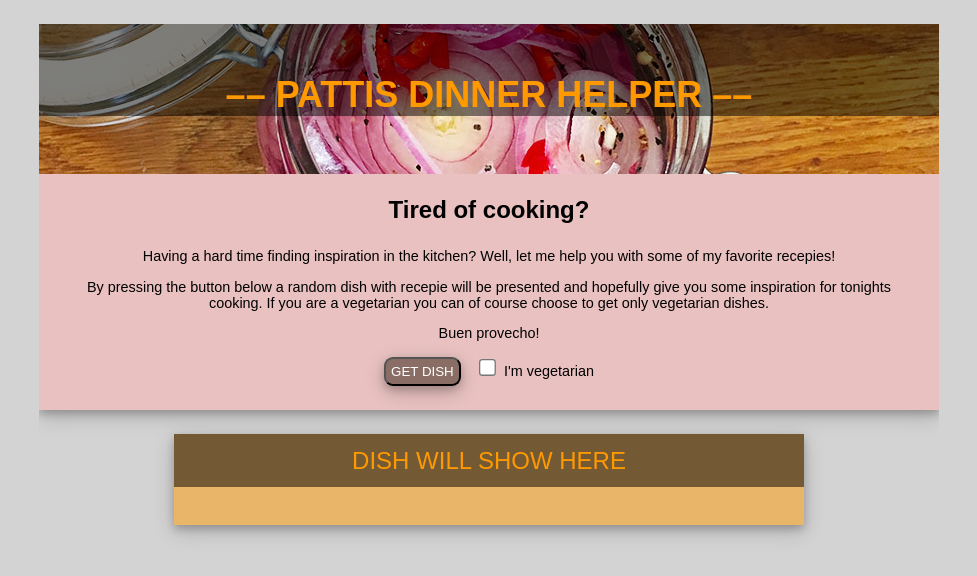
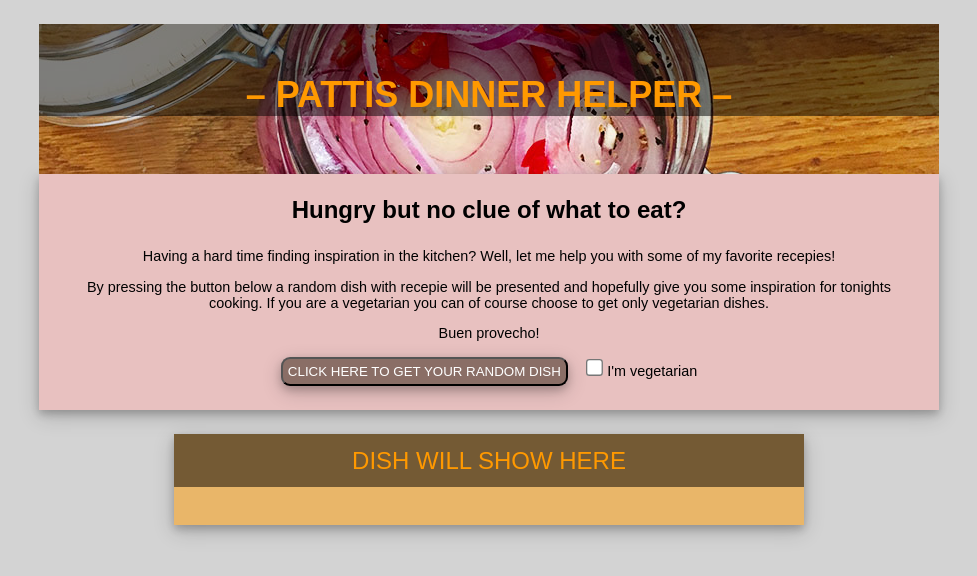
Before and after one commit to joannahogberg/Pattis-Food-Generator, a plain HTML site: page index.html in a window 1280 px wide. Shown: the whole page, without its empty margins (151-1128 px from the left). Drawn offline with Linux system fonts and the light colour scheme.

Commit message:
Update index.html

```diff
--- a/index.html
+++ b/index.html
@@ -5,49 +5,38 @@
     <meta charset="UTF-8">
     <title>FOODIE</title>
     <link rel="stylesheet" type="text/css" href="style.css" media="screen">
-    <!--[if !IE 7]>
-	<style type="text/css">
-		#wrapper {display:table;height:100%}
-	</style>
-<![endif]-->
 
 </head>
 
 <body>
     <div id="wrapper">
         <header>
-            <div id="h1Header">
-                <h1>–– PATTIS DINNER HELPER ––</h1>
-            </div>
-
+            <h1>– PATTIS DINNER HELPER –</h1>
         </header>
 
-        <main>
-
         <div id="getRecepie">
-                <h3>Tired of cooking?</h3>
+            <h3>Hungry but no clue of what to eat?</h3>
             <p>Having a hard time finding inspiration in the kitchen? Well, let me help you with some of my favorite recepies!</p>
             <p>By pressing the button below a random dish with recepie will be presented and hopefully give you some inspiration for tonights cooking. If you are a vegetarian you can of course choose to get only vegetarian dishes.</p>
             <p>Buen provecho!</p>
-                <button type="button" id="runBtn" title="Click to generate recepie">GET DISH</button>
+            <div id="getDish"><button type="button" id="runBtn" title="Click to generate recepie">CLICK HERE TO GET YOUR RANDOM DISH</button>
 
-                <label><input type="checkbox" style="zoom:1.3" name="vego" id="veg"><span> I'm vegetarian</span></label>
+                <label><input type="checkbox" style="zoom:1.3" name="vego" id="veg"><span>I'm vegetarian</span></label></div>
 
         </div>
 
         <div id="showRecepie">
             <p id="dish">DISH WILL SHOW HERE</p>
-                <a target="_blank" id="recepie" title="Go to recepie" href=""><img id="image"><span id="getRec"></span></a>
+            <a target="_blank" id="recepie" title="Go to recepie" href=""><img id="image"><span id="getRec">  </span></a>
         </div>
 
 
-        </main>
-        <!--end main-->
-    </div>
-    <!--end wrapper-->
         <footer>
 
         </footer>
+    </div>
+    <!--end wrapper-->
+
     <script type="text/javascript" src="script.js"></script>
 </body>
 
```
Lines whose indentation alone changed are shown as unchanged.
